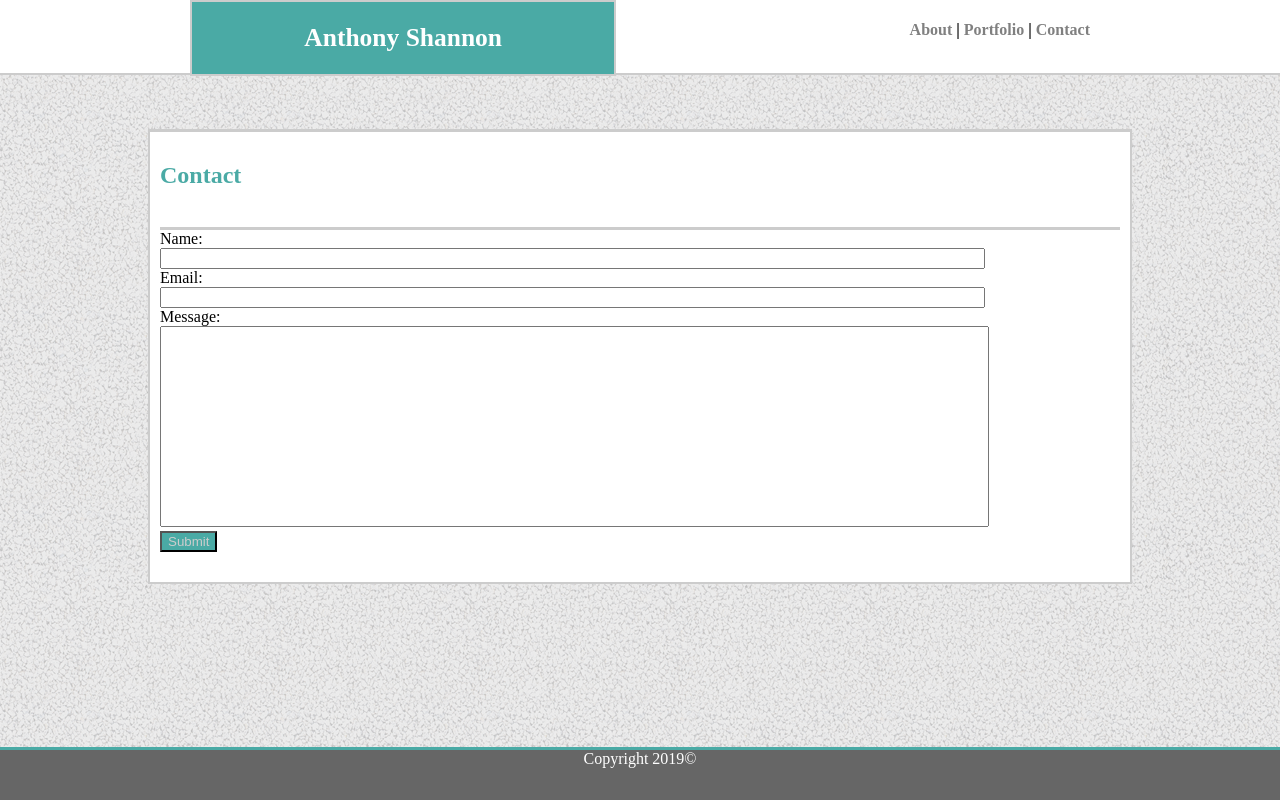
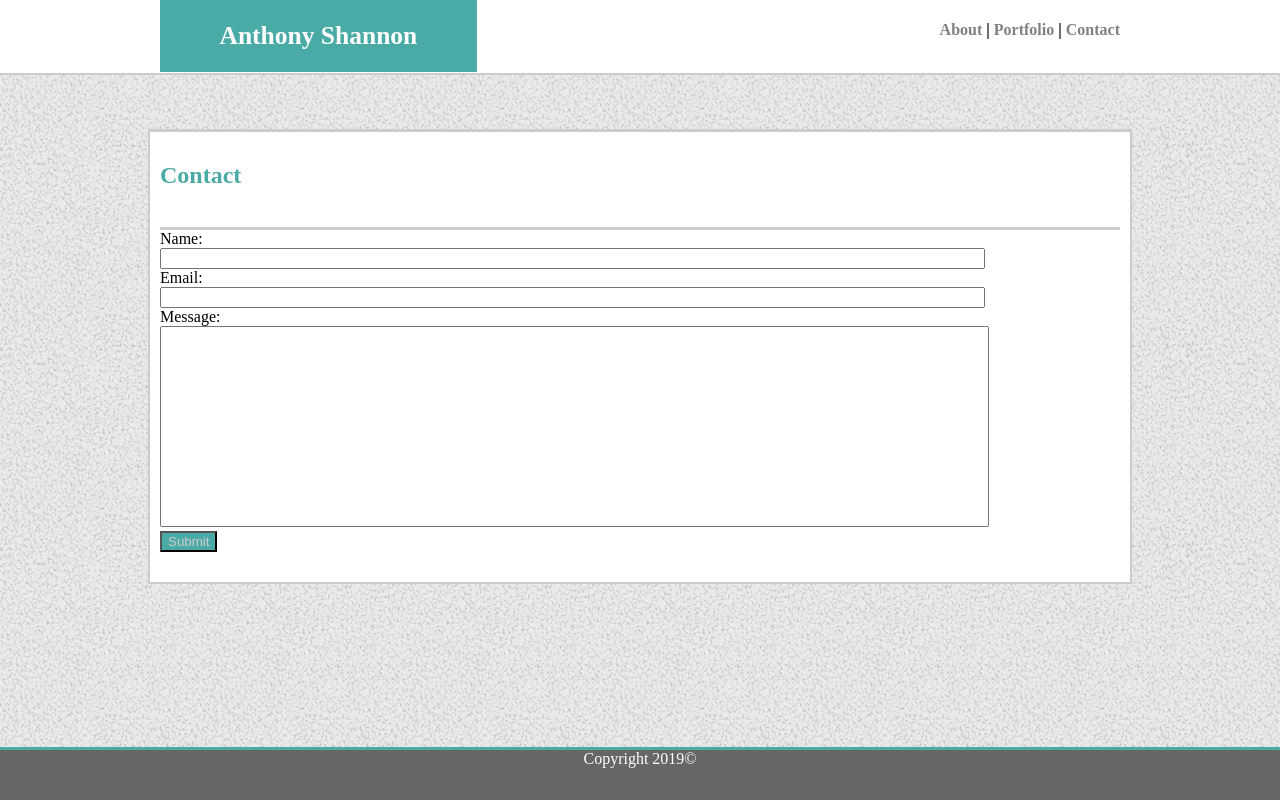
Before and after one commit to AnthonyShannon/ashannon1990.github.io, a plain HTML site: page contact.html in a window 1280 px wide. Drawn offline with Linux system fonts and the light colour scheme.

Commit message:
improved code

```diff
--- a/assets/css/style.css
+++ b/assets/css/style.css
@@ -3,13 +3,12 @@
     text-align: right;
     width: 33%;
     border: none;
-    margin-right: 190px;
 }
 .container {
     background-color: #ffffff;
     height: 73px;
-    border-bottom: #cccccc solid 2px;
     margin: auto;
+    width: 960px;
 }
 .header {
     float: left;
@@ -18,12 +17,11 @@
     text-align: center;
     width: 33%;
     font-size: 17px;
-    border: #cccccc solid 2px;
-    margin-left: 190px;
 }
 header {
     width: 100%;
     background: #ffffff;
+    border-bottom:  #cccccc solid 2px;
 }
 #me {
     float: left;
--- a/contact.html
+++ b/contact.html
@@ -8,6 +8,7 @@
     <link rel="stylesheet" type="text/css" href="assets/css/style.css">
 </head>
 <body>
+    <header>
         <section class="container">
             <div class="header">
                 <h1>Anthony Shannon</h1>
@@ -16,6 +17,7 @@
                 <h4><a href="index.html">About</a> | <a href="portfolio.html">Portfolio</a> | <a href="contact.html">Contact</a></h4>
             </div>
         </section>
+    </header>
     <br><br><br>
 
     <section class="content">
```
Also changed, not shown: portfolio.html (+3 -2 lines). Lines whose indentation alone changed are shown as unchanged.
